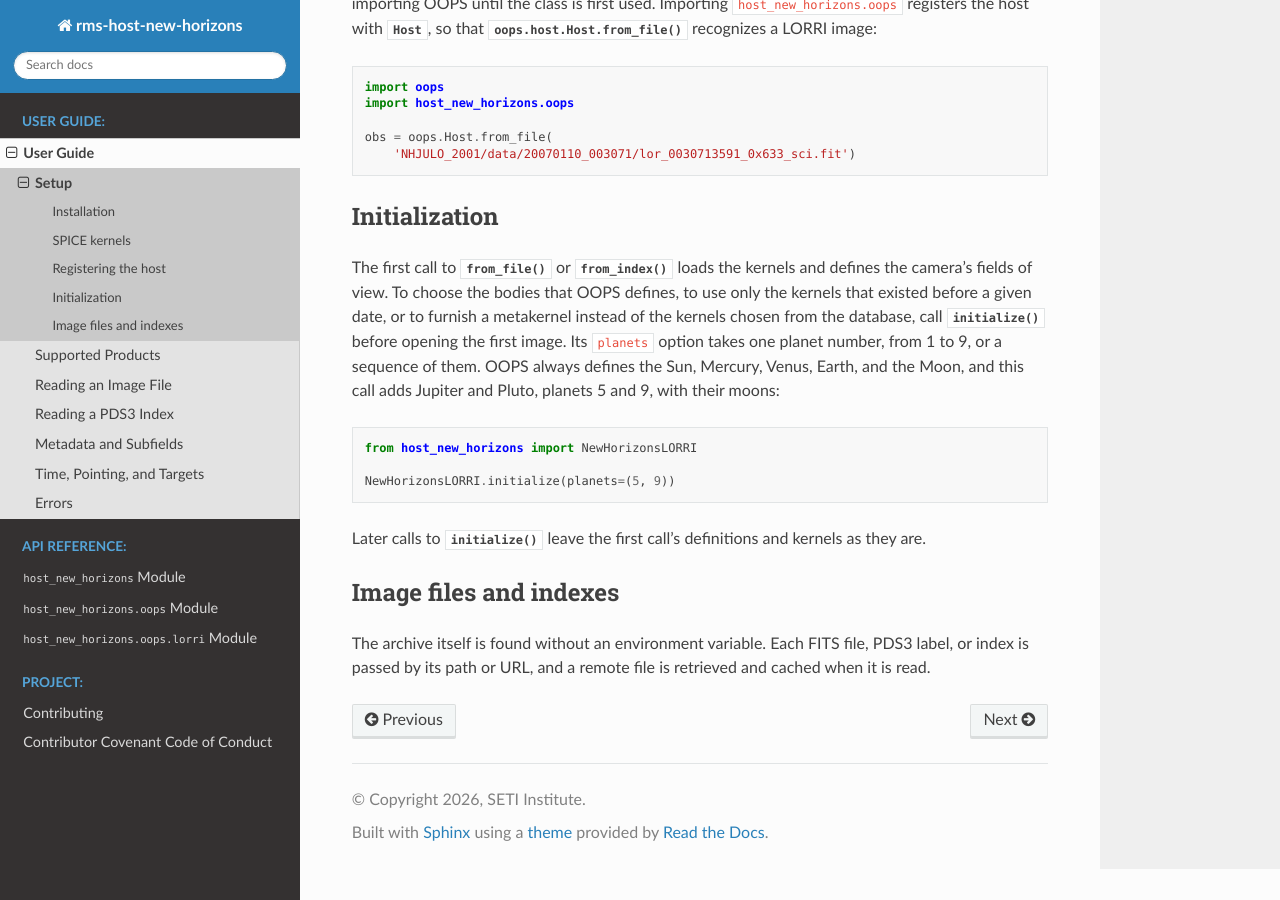
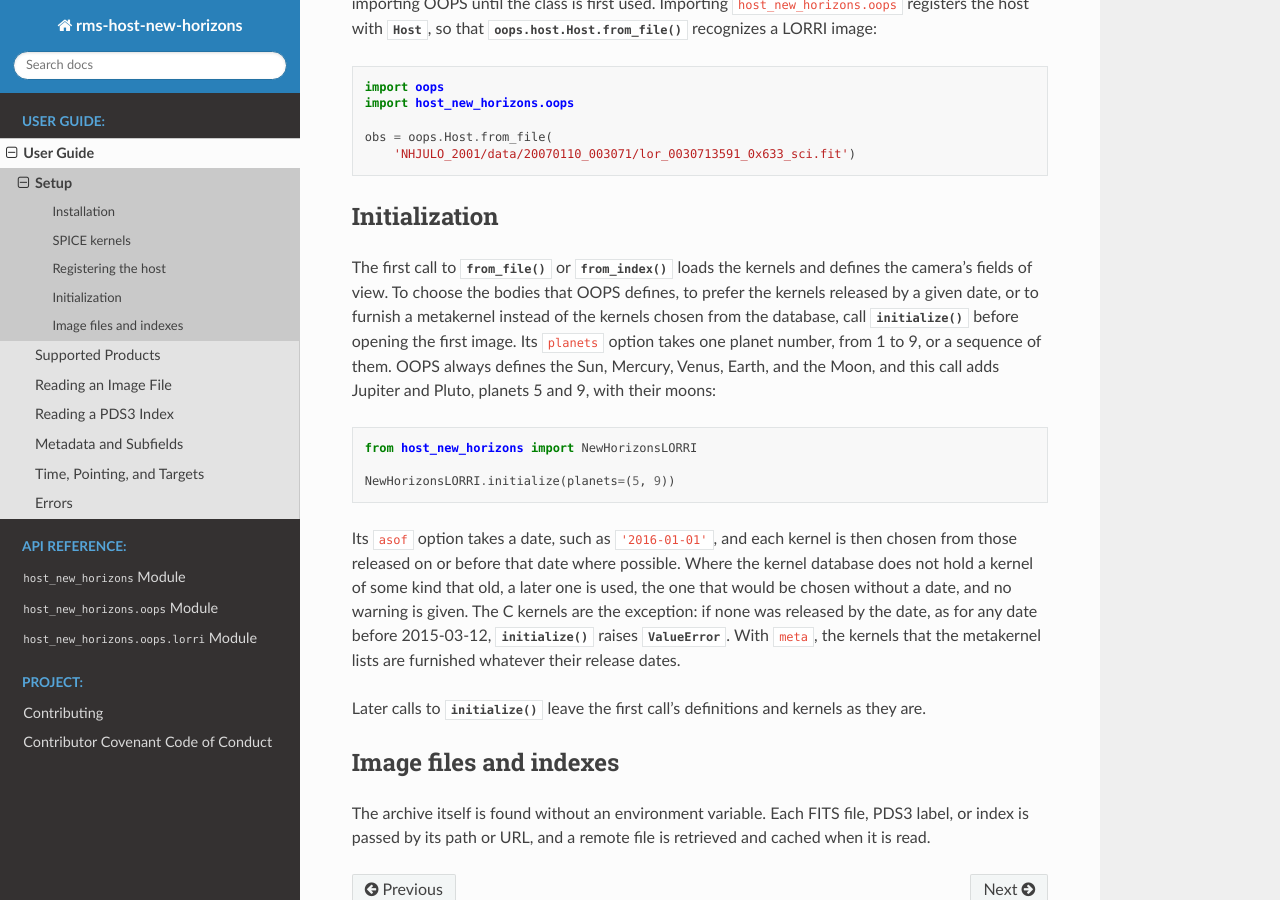
Before and after one commit to SETI/rms-host-new-horizons, a Sphinx documentation site: the page built from docs/user_guide/user_guide_setup.rst, in a window 1280 px wide and 900 px high, scrolled down 1085 px. Built offline with Sphinx 7.4.7 and the Read the Docs theme 3.1.0, drawn with Linux system fonts in a browser that asks for light colours.

Commit message:
Say what asof does when no kernel is that old
The setup chapter and both initialize() docstrings said that asof uses
only the kernels that existed before the date. spicedb is asked with
redo=True, so where no kernel in the database is that old the query is
run again without the date and a later kernel is used, without a
warning. The C kernels are queried without redo, so any date before
2015-03-12, the first release of a New Horizons C kernel in the
database, raises ValueError. With meta, the date picks only a
metakernel named in the database, and the kernels it lists are
furnished whatever their release dates. Every database call in the host
passes asof. State what happens, and add the ValueError to the Raises
sections.

Co-Authored-By: Claude Opus 5.5 <noreply@anthropic.com>
Claude-Session: https://claude.ai/code/session_01RG3ZiBNx376YVT9xgP1ET9

```diff
--- a/docs/user_guide/user_guide_setup.rst
+++ b/docs/user_guide/user_guide_setup.rst
@@ -64,9 +64,9 @@ Initialization
 
 The first call to :meth:`~host_new_horizons.oops.lorri.NewHorizonsLORRI.from_file` or
 :meth:`~host_new_horizons.oops.lorri.NewHorizonsLORRI.from_index` loads the kernels and
-defines the camera's fields of view. To choose the bodies that OOPS defines, to use only
-the kernels that existed before a given date, or to furnish a metakernel instead of the
-kernels chosen from the database, call
+defines the camera's fields of view. To choose the bodies that OOPS defines, to prefer
+the kernels released by a given date, or to furnish a metakernel instead of the kernels
+chosen from the database, call
 :meth:`~host_new_horizons.oops.lorri.NewHorizonsLORRI.initialize` before opening the
 first image. Its ``planets`` option takes one planet number, from 1 to 9, or a sequence
 of them. OOPS always defines the Sun, Mercury, Venus, Earth, and the Moon, and this call
@@ -78,6 +78,15 @@ adds Jupiter and Pluto, planets 5 and 9, with their moons:
 
    NewHorizonsLORRI.initialize(planets=(5, 9))
 
+Its ``asof`` option takes a date, such as ``'2016-01-01'``, and each kernel is then
+chosen from those released on or before that date where possible. Where the kernel
+database does not hold a kernel of some kind that old, a later one is used, the one that
+would be chosen without a date, and no warning is given. The C kernels are the
+exception: if none was released by the date, as for any date before 2015-03-12,
+:meth:`~host_new_horizons.oops.lorri.NewHorizonsLORRI.initialize` raises
+:exc:`ValueError`. With ``meta``, the kernels that the metakernel lists are furnished
+whatever their release dates.
+
 Later calls to :meth:`~host_new_horizons.oops.lorri.NewHorizonsLORRI.initialize` leave
 the first call's definitions and kernels as they are.
 
```
Also changed, not shown: 2 other files.
